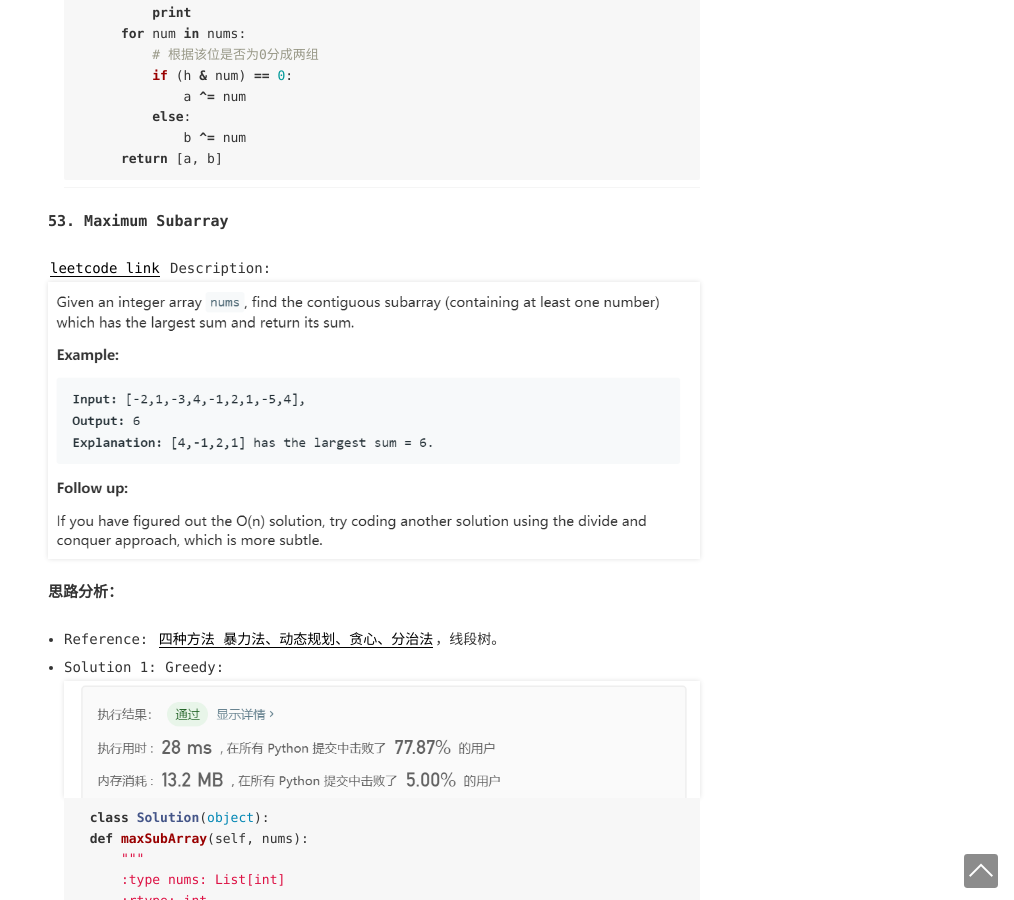
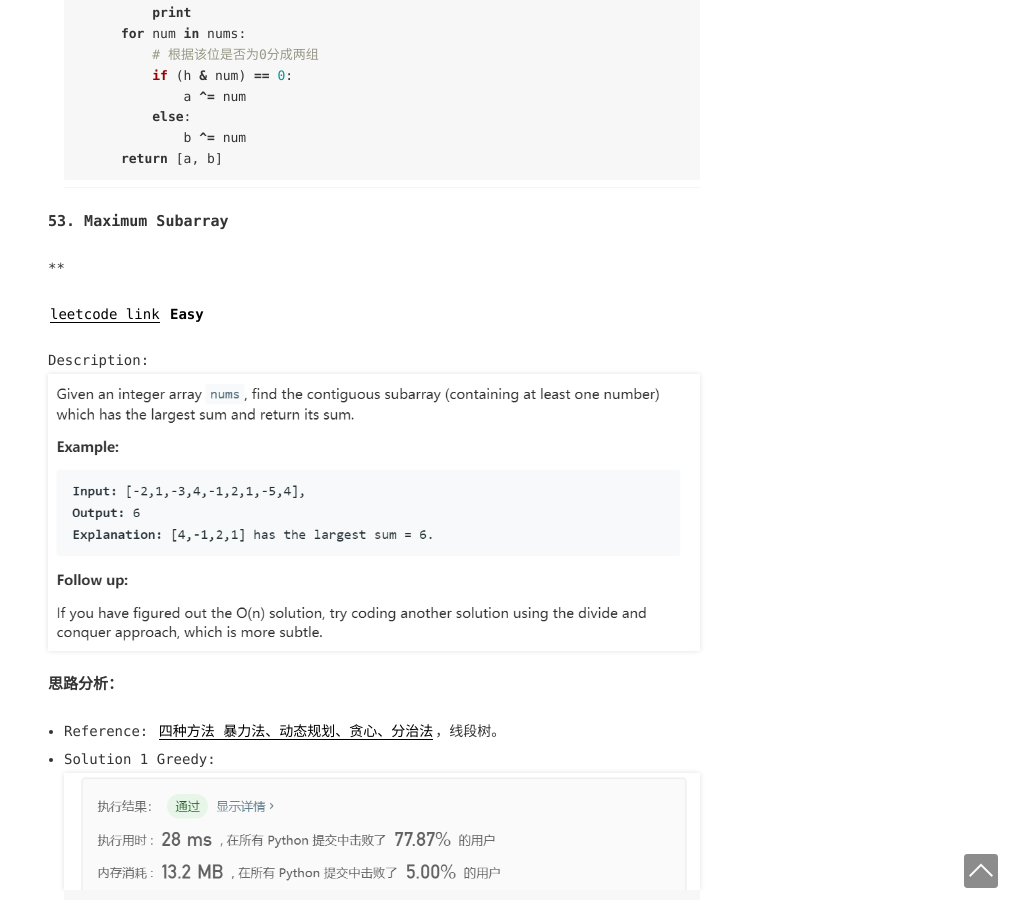
Before and after one commit to Yvonne0413/Yvonne0413.github.io, a Jekyll site: the page built from _posts/2020-04-25-Leetcode(1).md, in a window 1280 px wide and 900 px high, scrolled down 16918 px. Shown: the whole window, without its empty margins (266-1280 px from the left). Built offline with Jekyll 4.4.1, drawn with Linux system fonts in a browser that asks for light colours; formulas are drawn with MathJax 3; comment, search, counter and statistics services are not loaded.

Commit message:
leetcode 53 2

````diff
--- a/_posts/2020-04-25-Leetcode(1).md
+++ b/_posts/2020-04-25-Leetcode(1).md
@@ -535,16 +535,17 @@ class Solution:
         return [a, b]
     ```
 ---
-<h4 id="53"> 53. Maximum Subarray </h4>
+<h4 id="2.53"> 53. Maximum Subarray </h4> **
 
-[leetcode link](https://leetcode-cn.com/problems/maximum-subarray/)
+[leetcode link](https://leetcode-cn.com/problems/maximum-subarray/) **Easy**
+
 Description:
     ![leetcode 53](./leetcode/53.png)
 
 ### 思路分析：
  - Reference: [四种方法 暴力法、动态规划、贪心、分治法](https://leetcode-cn.com/problems/maximum-subarray/solution/zui-da-zi-xu-he-cshi-xian-si-chong-jie-fa-bao-li-f/)，线段树。
 
-- Solution 1: Greedy:
+- Solution 1 Greedy:
  ![leetcode 53s11](./leetcode/53s11.png)
     ```python
     class Solution(object):
````
Also changed, not shown: other parts of _posts/2020-04-25-Leetcode(1).md (+2 -0 lines), posts/2020/04/25/leetcode/53d1.jpg (added).
